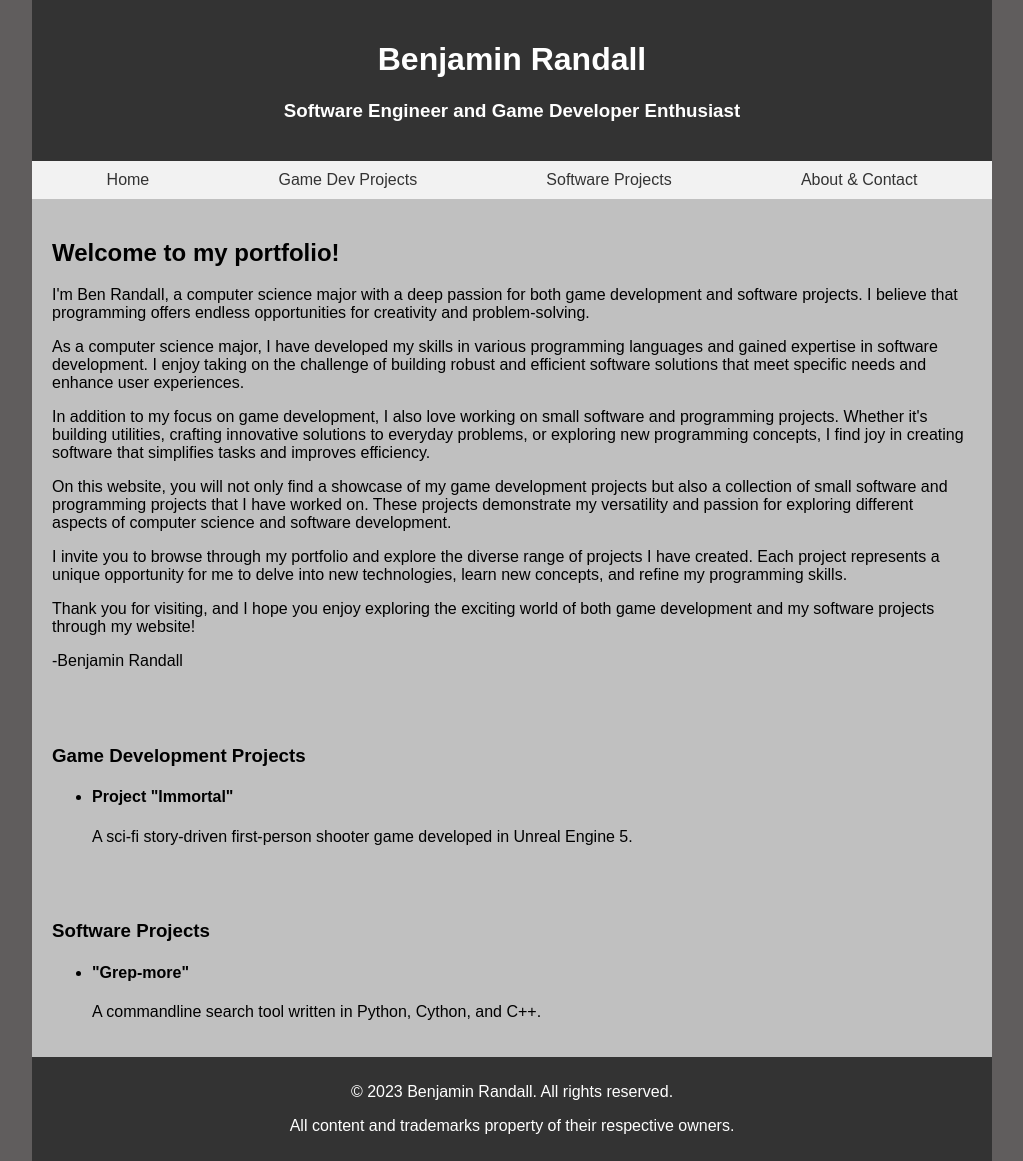
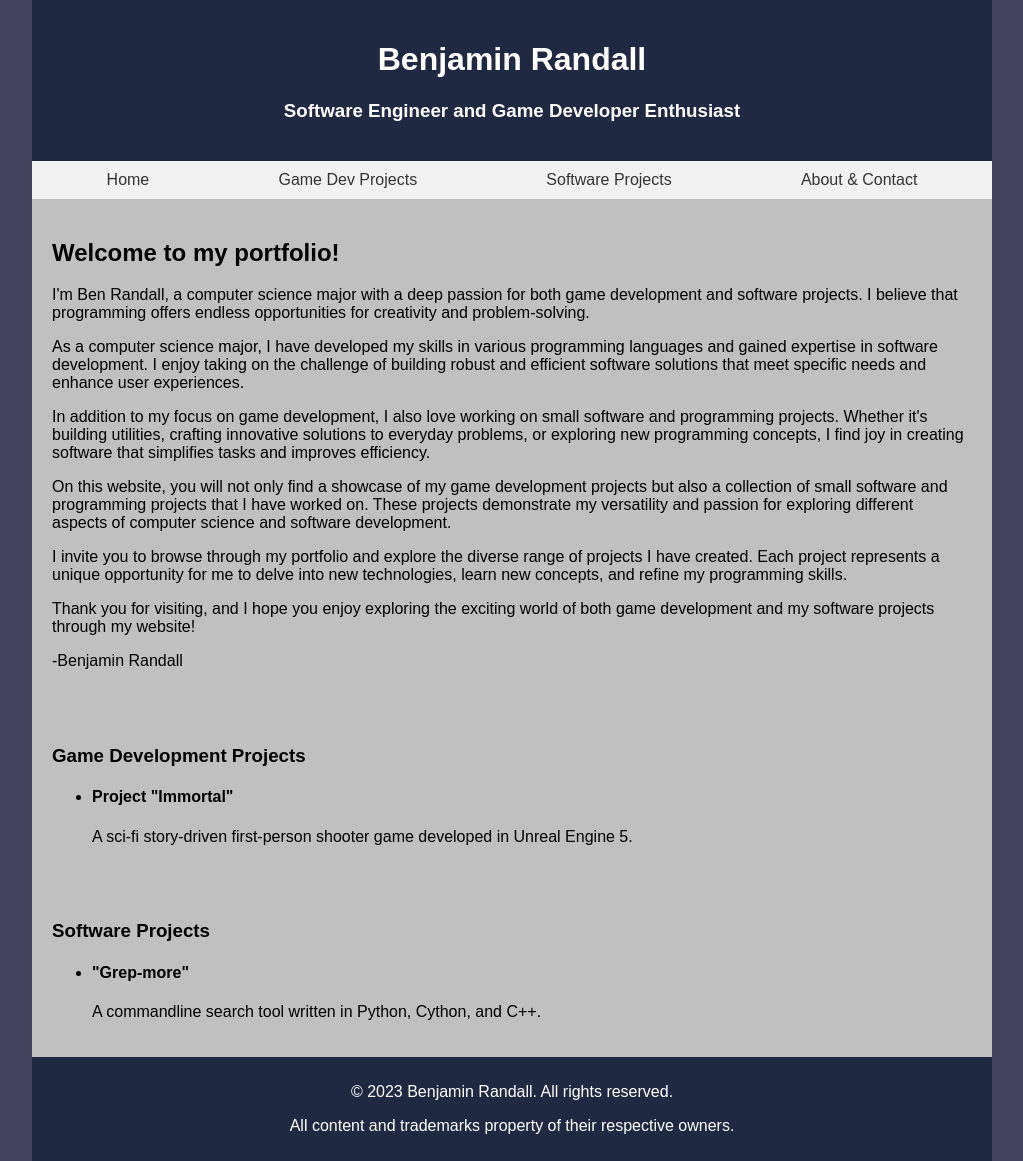
Before and after one commit to BDRandall/BDRandall.github.io, a plain HTML site: page index.html in a window 1280 px wide. Shown: the whole page, without its empty margins (128-1151 px from the left). Drawn offline with Linux system fonts and the light colour scheme.

Commit message:
Update style.css

```diff
--- a/css/style.css
+++ b/css/style.css
@@ -3,7 +3,7 @@ body {
   font-family: Arial, sans-serif;
   max-width: 960px; /* Adjust the max-width as needed */
   margin: 0 auto; /* Center the webpage horizontally */
-  background-color: #605d5d; /* Set the background color for the entire page */
+  background-color: #43435e; /* Set the background color for the entire page */
 
 }
 
@@ -15,7 +15,7 @@ body {
 }
 
 header {
-  background-color: #333;
+  background-color: #1f2a42;
   color: #fff;
   padding: 20px;
   text-align: center;
@@ -49,7 +49,7 @@ section {
 }
 
 footer {
-  background-color: #333;
+  background-color: #1f2a42;
   color: #fff;
   padding: 10px;
   text-align: center;
```
